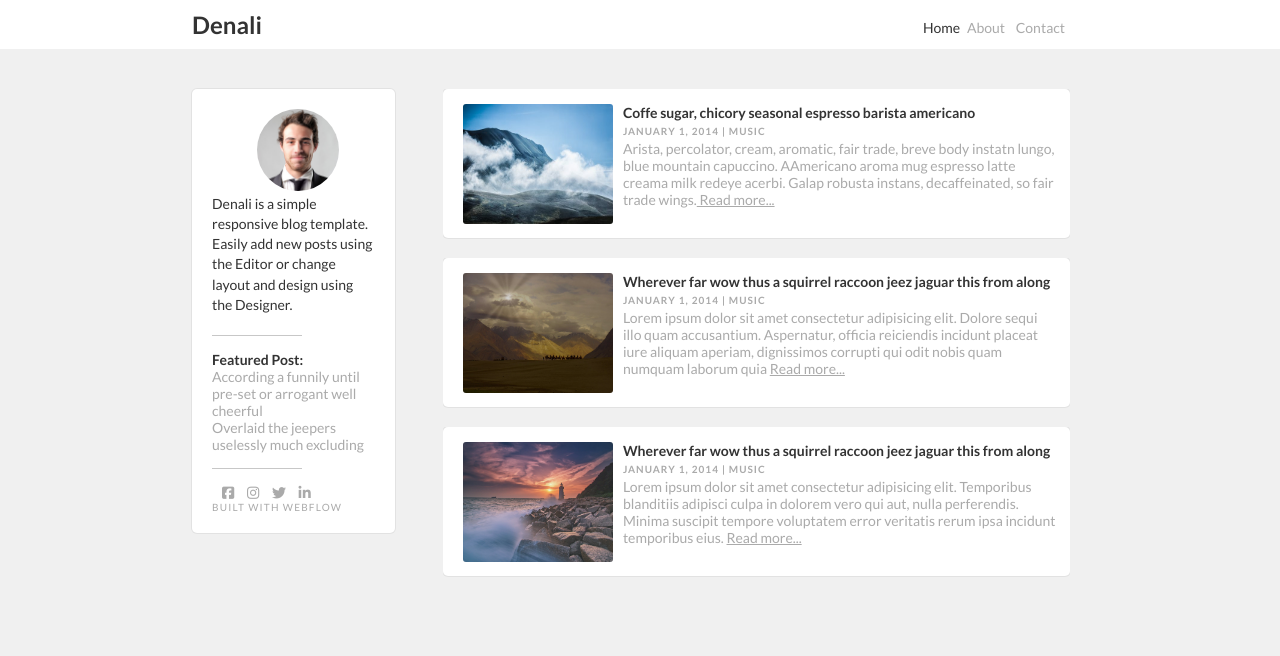
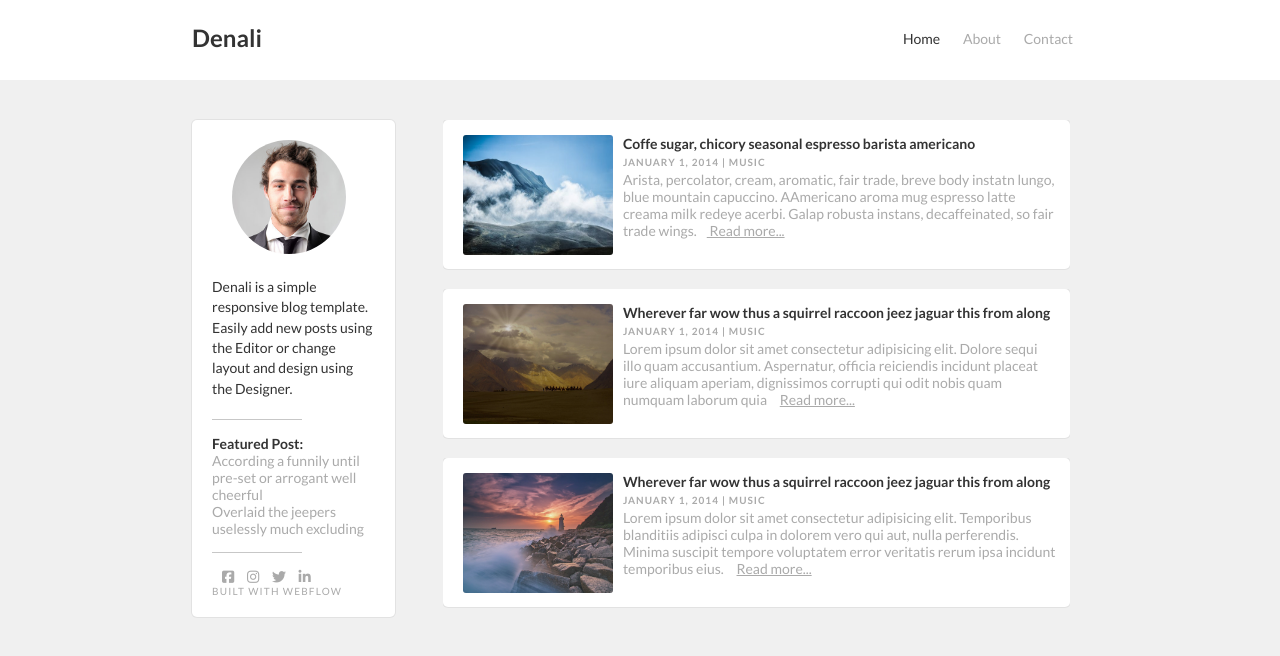
Before and after one commit to Syhwh/Blog_MakeIt_Html_Css, a plain HTML site: page index.html in a window 1280 px wide. Drawn offline with Linux system fonts and the light colour scheme.

Commit message:
Add header style

```diff
--- a/style.css
+++ b/style.css
@@ -13,9 +13,11 @@
       display: block;
       background-color: #fff;
       top: 0px;
+      height: 80px;
   }
 .container {
     width: 70%;
+    height: 80px;
     margin-left: auto;
     margin-right: auto;
     background: #fff;
@@ -29,18 +31,19 @@
     font-size: 24px;
     float: left;
     background: #fff;
+    margin-top: 1.5%;
 }
 
 .menu{
     float: right;
     margin: none;
-    padding-top: 1%;
+    margin-top: 1.7%;
     background-color: transparent;
     padding-right: 15px;
     }
  ul{
     background: #fff;
-     margin: 0;
+    margin-top: 5px;
  }
 .active{
     color: #333
@@ -49,7 +52,7 @@ li, a {
     background: #fff;
     text-decoration: none; /* Underline*/
     list-style: none; /* bullet*/
-    padding-right: 4px;
+    padding-left: 10px;
     display: inline;
 }
 li a:hover {
@@ -92,9 +95,10 @@ li a:hover {
 
 
 .face{
-    width: 50%;
+    width: 70%;
     border-radius: 500px;
-    margin-left: 45px;
+    margin-left: 20px;
+    margin-bottom: 20px;
 }
 
 .description{
```
